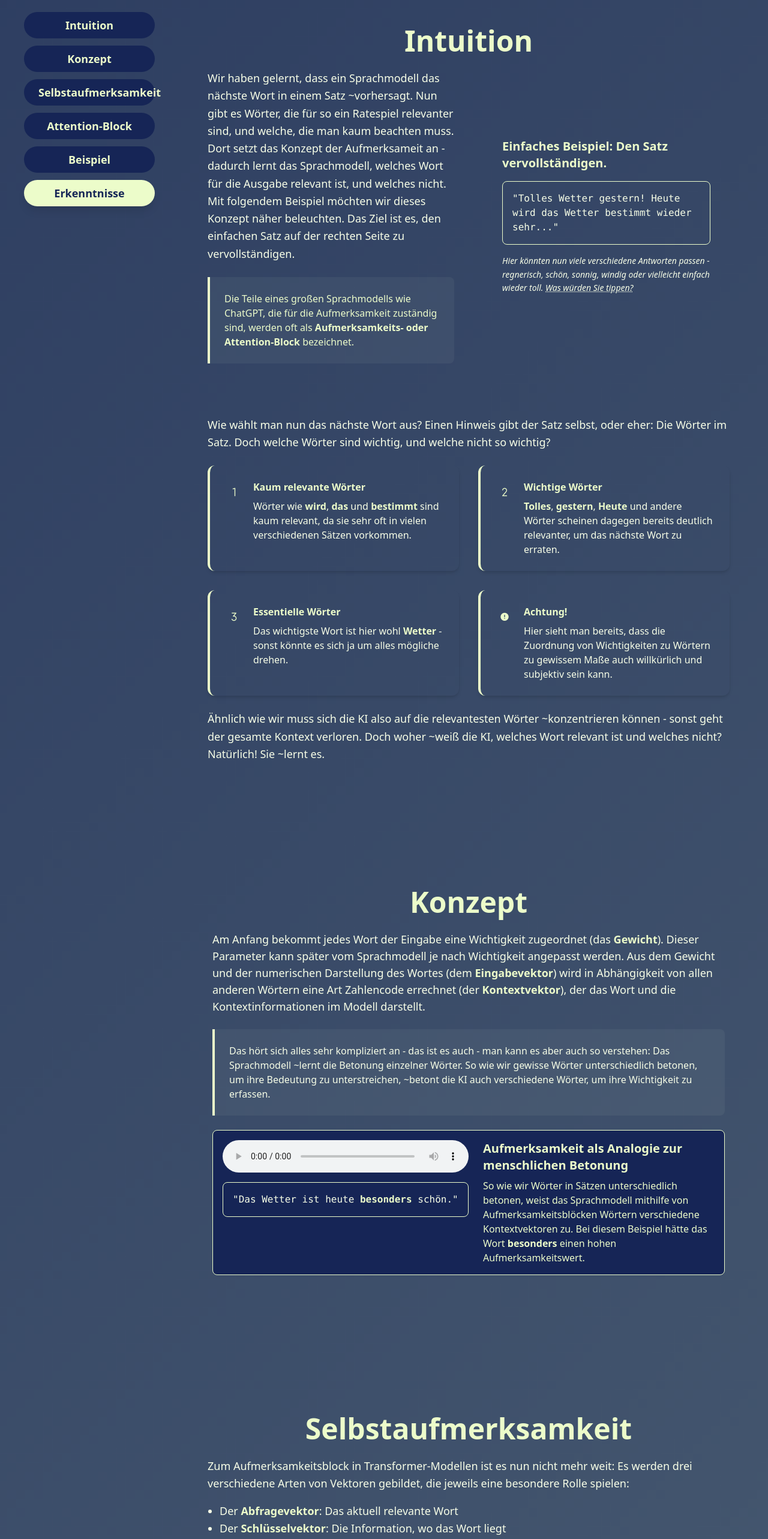
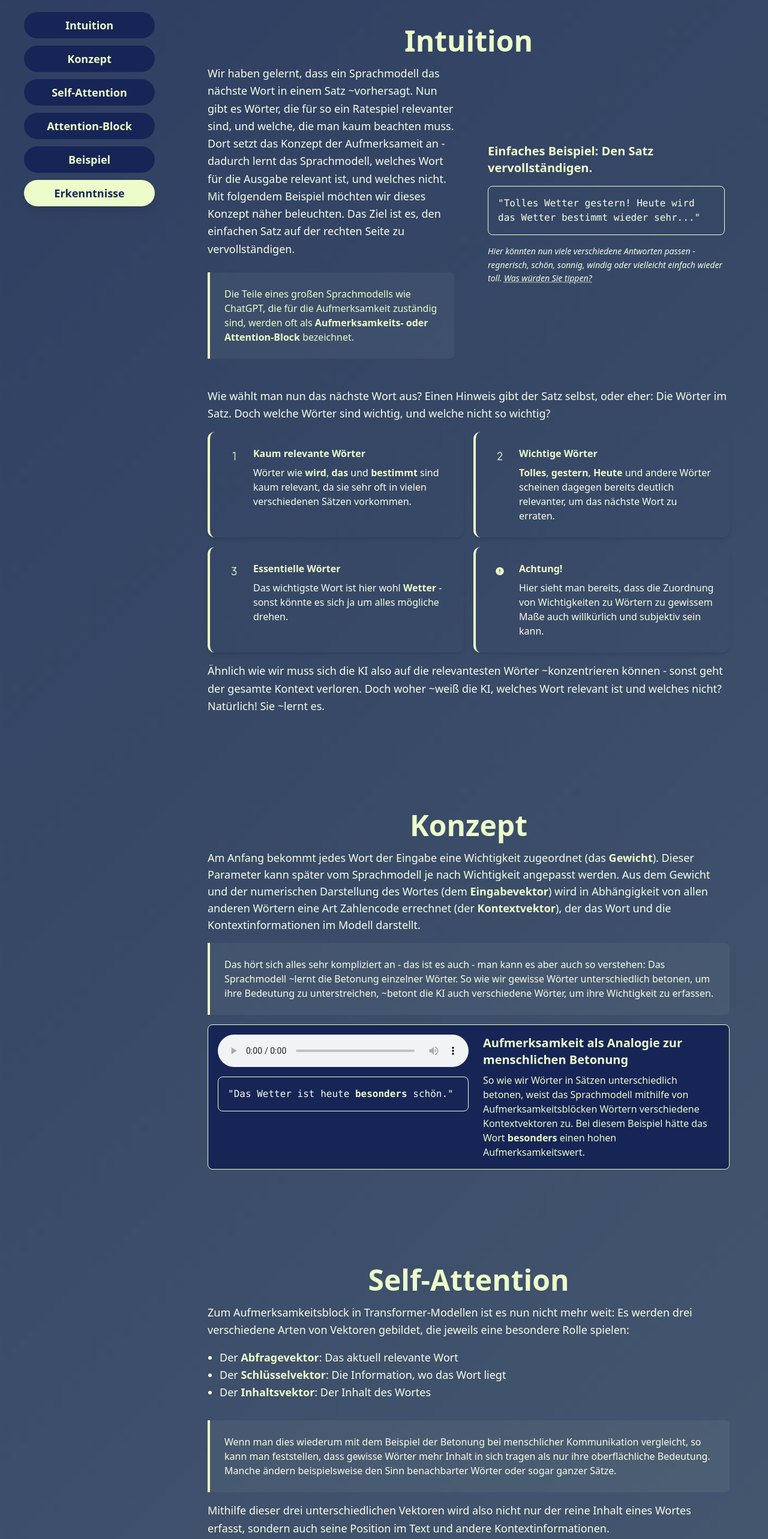
Before and after one commit to TNattermann/weiss-die-ki-dass-sie-nichts-weiss-frontend, a React (Vite) app: page /attention in a window 1280 px wide. Shown: the part 180-2746 px from the top of the page at 60% size. Built offline with nearby package versions, Linux system fonts and the light colour scheme.

Commit message:
Streamlined styling and naming

```diff
--- a/src/pages/attention/AttentionBlock.tsx
+++ b/src/pages/attention/AttentionBlock.tsx
@@ -7,10 +7,10 @@ export default function AttentionSelfattention() {
   return (
     <section className="py-6 px-6" id="educational-content">
       <div className="max-w-6xl mx-auto">
-        <h1 className="text-5xl font-bold text-center text-primary mb-6">
+        <h1 className="text-5xl font-bold text-center text-primary mb-4">
           Attention-Block
         </h1>
-        <p className="text-lg text-text-normal mb-8 leading-relaxed">
+        <p className="text-lg text-text-normal mb-4 leading-relaxed">
           Der Eingabevektor, die drei beschriebenen Abfrage-, Schlüssel- und
           Wertvektor, und der daraus resultierende Kontextvektor bilden den Kern
           eines Attention-Blocks. Dieser Block wird in der Architektur von GPT-2
@@ -19,7 +19,7 @@ export default function AttentionSelfattention() {
           hervorgebracht.
         </p>
 
-        <div className="bg-primary/5 border-l-4 text-primary p-6 rounded-r-lg mb-6">
+        <div className="bg-primary/5 border-l-4 text-primary p-6 rounded-r-lg mb-4">
           <p className="text-text-normal font-medium">
             Spätestens hier fällt auch unsere Metapher mit der Betonung
             einzelner Wörter als Erklärung von Attention in LLMs in sich
--- a/src/pages/attention/AttentionConcept.tsx
+++ b/src/pages/attention/AttentionConcept.tsx
@@ -51,14 +51,14 @@ export default function AttentionConcept() {
     window.scrollTo(0, 0);
   }, []);
   return (
-    <section className="py-16">
-      <div className="max-w-6xl mx-auto px-4 sm:px-6 lg:px-8">
-        <div className="mb-12">
-          <h1 className="text-5xl font-bold text-center text-primary mb-6 break-words">
+    <section className="py-6 px-6" id="educational-content">
+      <div className="max-w-6xl mx-auto">
+        <div className="mb-4">
+          <h1 className="text-5xl font-bold text-center text-primary mb-4 break-words">
             Konzept
           </h1>
 
-          <p className="text-lg text-text-normal mb-6 leading-r>elaxed">
+          <p className="text-lg text-text-normal mb-4 leading-r>elaxed">
             Am Anfang bekommt jedes Wort der Eingabe eine Wichtigkeit zugeordnet
             (das <strong className="text-primary">Gewicht</strong>). Dieser
             Parameter kann später vom Sprachmodell je nach Wichtigkeit angepasst
@@ -70,7 +70,7 @@ export default function AttentionConcept() {
             Wort und die Kontextinformationen im Modell darstellt.
           </p>
 
-          <div className="bg-primary/5 border-l-4 text-primary p-6 rounded-r-lg mb-6">
+          <div className="bg-primary/5 border-l-4 text-primary p-6 rounded-r-lg mb-4">
             <p className="text-text-normal font-medium">
               Das hört sich alles sehr kompliziert an - das ist es auch - man
               kann es aber auch so verstehen: Das Sprachmodell ~lernt die
--- a/src/pages/attention/AttentionIntroduction.tsx
+++ b/src/pages/attention/AttentionIntroduction.tsx
@@ -60,10 +60,10 @@ export default function AttentionIntroduction() {
   return (
     <section className="py-6 px-6" id="educational-content">
       <div className="max-w-6xl mx-auto">
-        <h1 className="text-5xl font-bold text-center text-primary mb-6">
+        <h1 className="text-5xl font-bold text-center text-primary mb-4">
           Intuition
         </h1>
-        <div className="grid grid-cols-1 lg:grid-cols-2 gap-12 items-center mb-16">
+        <div className="grid grid-cols-1 lg:grid-cols-2 gap-12 items-center mb-6">
           <div>
             <p className="text-lg text-text-normal mb-6 leading-relaxed">
               Wir haben gelernt, dass ein Sprachmodell das nächste Wort in einem
@@ -86,7 +86,7 @@ export default function AttentionIntroduction() {
               </p>
             </div>
           </div>
-          <div className="p-8 rounded-xl">
+          <div className="p-2 rounded-xl">
             <h3 className="text-primary text-xl font-semibold text-textDark mb-4">
               Einfaches Beispiel: Den Satz vervollständigen.
             </h3>
@@ -96,9 +96,9 @@ export default function AttentionIntroduction() {
                 sehr..."
               </p>
             </div>
-            <p className="text-sm italic text-text-normal mb-6 leading-relaxed">
+            <p className="text-sm italic text-text-normal mb-4 leading-relaxed">
               Hier könnten nun viele verschiedene Antworten passen - regnerisch,
-              schön, sonnig, windig oder vielleicht einfach wieder toll.&nbsp;
+              schön, sonnig, windig oder vielleicht einfach wieder toll.{" "}
               <span
                 tabIndex={0}
                 className="relative group cursor-help underline decoration-dotted"
@@ -113,14 +113,12 @@ export default function AttentionIntroduction() {
             </p>
           </div>
         </div>
-        <p className="text-lg text-text-normal mb-6 leading-relaxed">
+        <p className="text-lg text-text-normal mb-4 leading-relaxed">
           Wie wählt man nun das nächste Wort aus? Einen Hinweis gibt der Satz
           selbst, oder eher: Die Wörter im Satz. Doch welche Wörter sind
           wichtig, und welche nicht so wichtig?
         </p>
-      </div>
-      <div className="max-w-6xl mx-auto">
-        <div className="grid grid-cols-1 md:grid-cols-2 gap-8">
+        <div className="grid grid-cols-1 md:grid-cols-2 gap-4">
           {notes.map((note, index) => (
             <div
               key={index}
@@ -128,7 +126,7 @@ export default function AttentionIntroduction() {
             >
               <div className="flex items-start space-x-4">
                 <div
-                  className={`w-8 h-8 flex items-center justify-center rounded-full flex-shrink-0 mt-1`}
+                  className={`w-8 h-8 flex items-center justify-center rounded-full flex-shrink-0`}
                 >
                   <i className={`${note.icon} text-${note.color}`}></i>
                 </div>
@@ -142,7 +140,7 @@ export default function AttentionIntroduction() {
             </div>
           ))}
         </div>
-        <p className="text-lg text-text-normal mb-6 leading-relaxed mt-6">
+        <p className="text-lg text-text-normal mb-4 leading-relaxed mt-4">
           Ähnlich wie wir muss sich die KI also auf die relevantesten Wörter
           ~konzentrieren können - sonst geht der gesamte Kontext verloren. Doch
           woher ~weiß die KI, welches Wort relevant ist und welches nicht?
--- a/src/pages/attention/AttentionPage.tsx
+++ b/src/pages/attention/AttentionPage.tsx
@@ -15,7 +15,7 @@ function AttentionPage() {
             sections={[
               { id: "introduction", title: "Intuition" },
               { id: "concept", title: "Konzept" },
-              { id: "selfattention", title: "Selbstaufmerksamkeit" },
+              { id: "selfattention", title: "Self-Attention" },
               { id: "block", title: "Attention-Block" },
               { id: "example", title: "Beispiel" },
               { id: "takeaway", title: "Erkenntnisse" },
--- a/src/pages/attention/AttentionSelfAttention.tsx
+++ b/src/pages/attention/AttentionSelfAttention.tsx
@@ -81,10 +81,10 @@ export default function AttentionSelfattention() {
   return (
     <section className="py-6 px-6" id="educational-content">
       <div className="max-w-6xl mx-auto">
-        <h1 className="text-5xl font-bold text-center text-primary mb-6">
-          Selbstaufmerksamkeit
+        <h1 className="text-5xl font-bold text-center text-primary mb-4">
+          Self-Attention
         </h1>
-        <div className="mb-12">
+        <div className="mb-4">
           <p className="text-lg text-text-normal mb-8 leading-relaxed">
             Zum Aufmerksamkeitsblock in Transformer-Modellen ist es nun nicht
             mehr weit: Es werden drei verschiedene Arten von Vektoren gebildet,
@@ -92,7 +92,7 @@ export default function AttentionSelfattention() {
             <VectorList />
           </p>
 
-          <div className="bg-primary/5 border-l-4 text-primary p-6 rounded-r-lg mb-6">
+          <div className="bg-primary/5 border-l-4 text-primary p-6 rounded-r-lg mb-4">
             <p className="text-text-normal font-medium">
               Wenn man dies wiederum mit dem Beispiel der Betonung bei
               menschlicher Kommunikation vergleicht, so kann man feststellen,
@@ -101,7 +101,7 @@ export default function AttentionSelfattention() {
               benachbarter Wörter oder sogar ganzer Sätze.
             </p>
           </div>
-          <p className="text-lg text-text-normal mb-8 leading-relaxed">
+          <p className="text-lg text-text-normal mb-4 leading-relaxed">
             Mithilfe dieser drei unterschiedlichen Vektoren wird also nicht nur
             der reine Inhalt eines Wortes erfasst, sondern auch seine Position
             im Text und andere Kontextinformationen.
```
Also changed, not shown: src/pages/attention/AttentionExample.tsx (+30 -28 lines).
